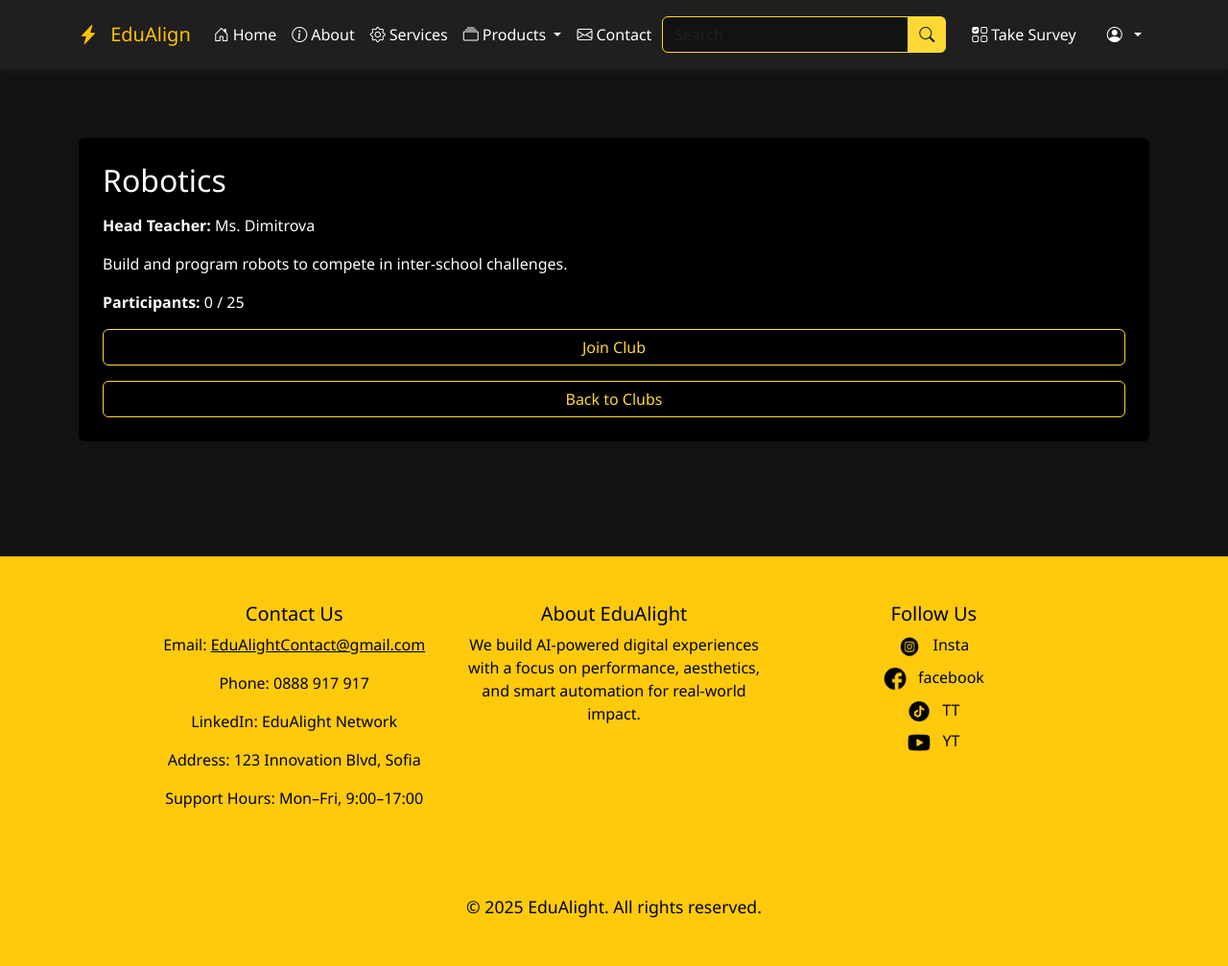
After one commit to codingburgas/2425-11-g-pp-student-practices-assignment-team8, a Flask app: page /clubs/robotics in a window 1280 px wide. The commit adds this page. Shown: the whole page at 96% size. Run offline with Flask 3, Linux system fonts and the light colour scheme; some libraries are stand-ins or nearby versions.

Commit message:
Add counter for participants to clubs and add information for every club

```diff
--- a/src/main/routes.py
+++ b/src/main/routes.py
@@ -1,5 +1,5 @@
 from datetime import datetime
-from flask import render_template, request, jsonify
+from flask import render_template, request, jsonify, abort
 from flask_login import current_user
 from . import main_bp
 from .. import db
@@ -78,3 +78,73 @@ def settings():
 @main_bp.route('/products')
 def products():
     return render_template("base.html", current_user=current_user)
+
+@main_bp.route('/clubs/<club_slug>')
+def club_detail(club_slug):
+    # Extended club data with meets & location
+    clubs = {
+        'chess-club': {
+            'name': 'Chess Club',
+            'teacher': 'Mr. Petrov',
+            'image': 'chess.png',
+            'description': 'Sharpen your mind with weekly chess tournaments and strategy workshops.'
+        },
+        'robotics': {
+            'name': 'Robotics',
+            'teacher': 'Ms. Dimitrova',
+            'image': 'robots.png',
+            'description': 'Build and program robots to compete in inter-school challenges.'
+        },
+        'art-club': {
+            'name': 'Art Club',
+            'teacher': 'Mrs. Ivanova',
+            'image': 'art.png',
+            'description': 'Express yourself through painting, drawing, and mixed-media crafts.'
+        },
+        'music-band': {
+            'name': 'Music Band',
+            'teacher': 'Mr. Georgiev',
+            'image': 'band.png',
+            'description': 'Jam out in ensemble sessions and prepare for school concerts.'
+        },
+        'mathletes': {
+            'name': 'Mathletes',
+            'teacher': 'Ms. Todorova',
+            'image': 'math.png',
+            'description': 'Solve challenging math problems and compete in tournaments.'
+        },
+        'drama-club': {
+            'name': 'Drama Club',
+            'teacher': 'Mr. Kolev',
+            'image': 'drama.png',
+            'description': 'Acting, directing, and stagecraft for upcoming plays and workshops.'
+        },
+        'debate-team': {
+            'name': 'Debate Team',
+            'teacher': 'Ms. Hristova',
+            'image': 'debate.png',
+            'description': 'Hone your public speaking and argument skills in mock debates.'
+        },
+        'coding-club': {
+            'name': 'Coding Club',
+            'teacher': 'Mr. Totev',
+            'image': 'code.png',
+            'description': 'Learn to build web and desktop applications using Python and JavaScript.'
+        },
+        'sports-club': {
+            'name': 'Sports Club',
+            'teacher': 'Mrs. Vasileva',
+            'image': 'sports.png',
+            'description': 'Team sports, fitness training, and inter-school matches.'
+        },
+    }
+
+    club = clubs.get(club_slug)
+    if not club:
+        abort(404)
+
+    return render_template(
+        'club_detail.html',
+        club=club,
+        current_user=current_user
+    )
--- /dev/null
+++ b/src/main/templates/club_detail.html
@@ -0,0 +1,35 @@
+{% extends "base.html" %}
+{% block title %}{{ club.name }}{% endblock %}
+
+{% block content %}
+  <div class="container my-5">
+    <div class="card bg-black text-white p-4">
+      <h2 class="mb-3">{{ club.name }}</h2>
+      <p><strong>Head Teacher:</strong> {{ club.teacher }}</p>
+      <p>{{ club.description }}</p>
+      <p>
+        <strong>Participants:</strong>
+        <span id="participant-count">0</span> / 25
+      </p>
+      <button id="join-btn" class="btn btn-outline-primary mb-3">Join Club</button>
+      <a href="{{ url_for('main_bp.index') }}" class="btn btn-outline-primary">Back to Clubs</a>
+    </div>
+  </div>
+
+  <script>
+  document.addEventListener("DOMContentLoaded", () => {
+    let count = 0;
+    const countEl = document.getElementById("participant-count");
+    document.getElementById("join-btn").addEventListener("click", () => {
+      if (count < 25) {
+        count++;
+        countEl.textContent = count;
+        alert("Request sent.");
+      } else {
+        alert("Club is full.");
+      }
+    });
+  });
+</script>
+
+{% endblock %}
--- a/src/main/templates/index.html
+++ b/src/main/templates/index.html
@@ -179,13 +179,17 @@
 
     {% for club in clubs %}
     {% set is_even = loop.index0 % 2 == 0 %}
+    {% set slug = club.name|lower|replace(' ', '-') %}
     <div class="club-section">
         <div class="club-card fade-in {% if is_even %}left-align{% else %}right-align{% endif %}">
             <img src="{{ url_for('static', filename='images/' + club.image) }}" alt="{{ club.name }}" class="club-img">
             <div class="club-info">
                 <div class="club-title">{{ club.name }}</div>
                 <div class="club-text">👨‍🏫 Head Teacher: {{ club.teacher }}</div>
-                    <a href="#" class="btn btn-custom">🎉 Take Part In</a>
+                <!-- New Participant Counter -->
+                <p>Participants: <span id="count-{{ slug }}">0</span> / 25</p>
+                <!-- Link to Club Detail Page -->
+                <a href="{{ url_for('main_bp.club_detail', club_slug=slug) }}" class="btn btn-custom">🎉 Take Part In</a>
             </div>
         </div>
     </div>
```
Lines whose indentation alone changed are shown as unchanged.
